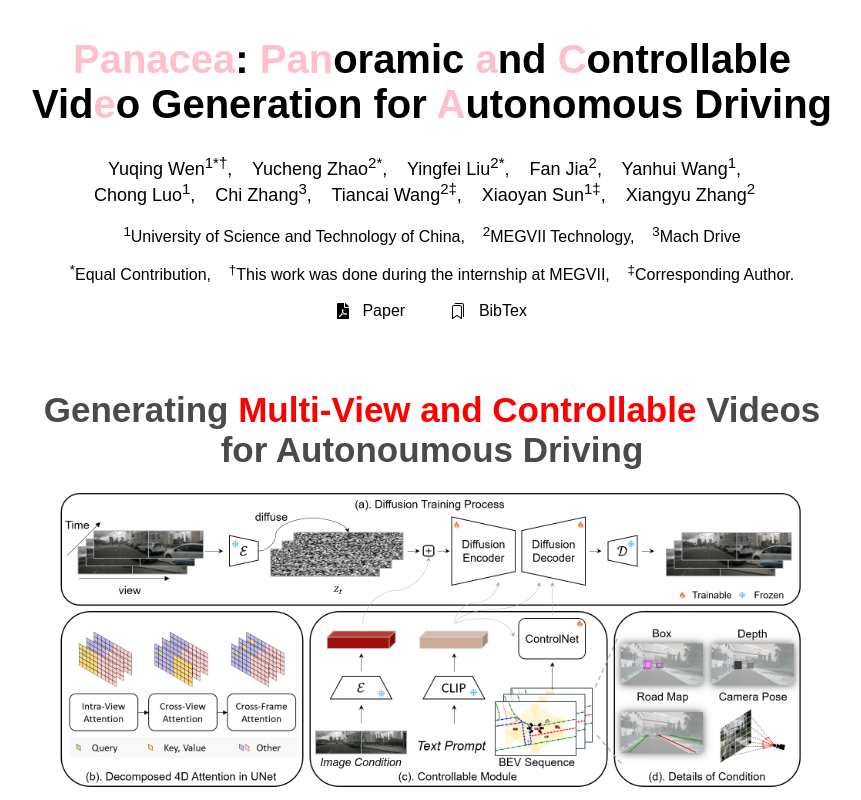
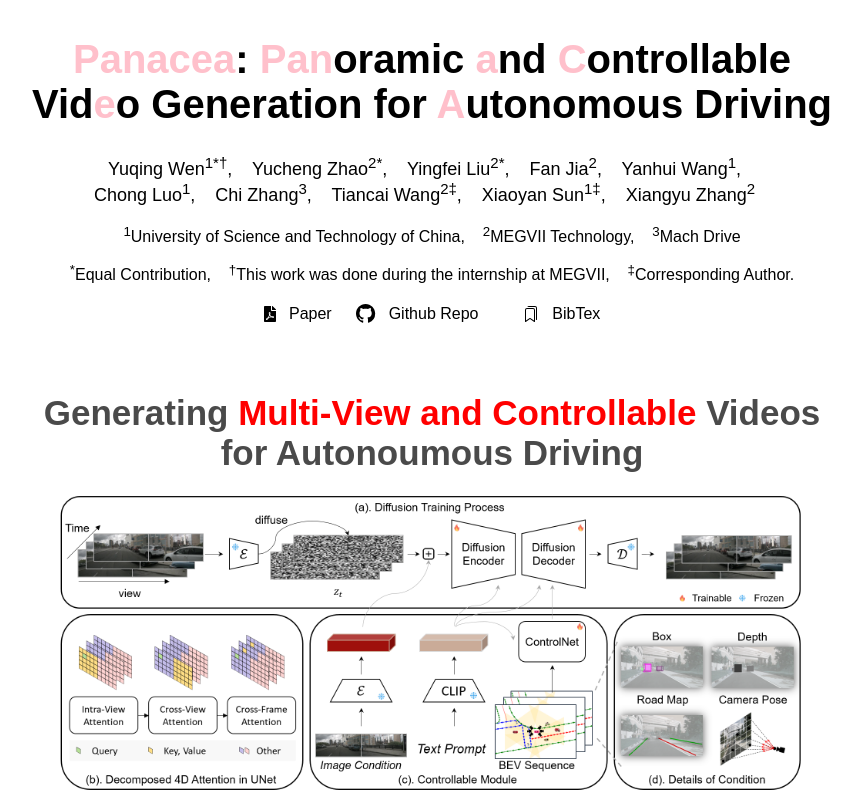
Before and after one commit to Panacea-AD/panacea-ad.github.io, a plain HTML site: page index.html in a window 1280 px wide. Shown: the top 800 px of the page, without its empty margins (208-1069 px from the left). Drawn offline with Linux system fonts and the light colour scheme; a web font is replaced by a local one.

Commit message:
add button

```diff
--- a/index.html
+++ b/index.html
@@ -53,6 +53,14 @@
                 </span>
                 &nbsp;
                 Paper
+            </a>
+        <span class="link-button">
+            <a class="link-button-content" href="https://github.com/wenyuqing/panacea", target="_blank">
+                <span>
+                    <svg class="svg-inline--fa fa-file-pdf" aria-hidden="true" version="1.1" viewBox="0 0 16 16" width="1.2em" style="position: relative; top: 0.25em;"><path fill="currentColor" fill-rule="evenodd" d="M8 0C3.58 0 0 3.58 0 8c0 3.54 2.29 6.53 5.47 7.59.4.07.55-.17.55-.38 0-.19-.01-.82-.01-1.49-2.01.37-2.53-.49-2.69-.94-.09-.23-.48-.94-.82-1.13-.28-.15-.68-.52-.01-.53.63-.01 1.08.58 1.23.82.72 1.21 1.87.87 2.33.66.07-.52.28-.87.51-1.07-1.78-.2-3.64-.89-3.64-3.95 0-.87.31-1.59.82-2.15-.08-.2-.36-1.02.08-2.12 0 0 .67-.21 2.2.82.64-.18 1.32-.27 2-.27.68 0 1.36.09 2 .27 1.53-1.04 2.2-.82 2.2-.82.44 1.1.16 1.92.08 2.12.51.56.82 1.27.82 2.15 0 3.07-1.87 3.75-3.65 3.95.29.25.54.73.54 1.48 0 1.07-.01 1.93-.01 2.2 0 .21.15.46.55.38A8.013 8.013 0 0 0 16 8c0-4.42-3.58-8-8-8z"></path></svg>
+                </span>
+                &nbsp;
+                Github Repo
             </a>
         </span>
         <span class="link-button">
```
